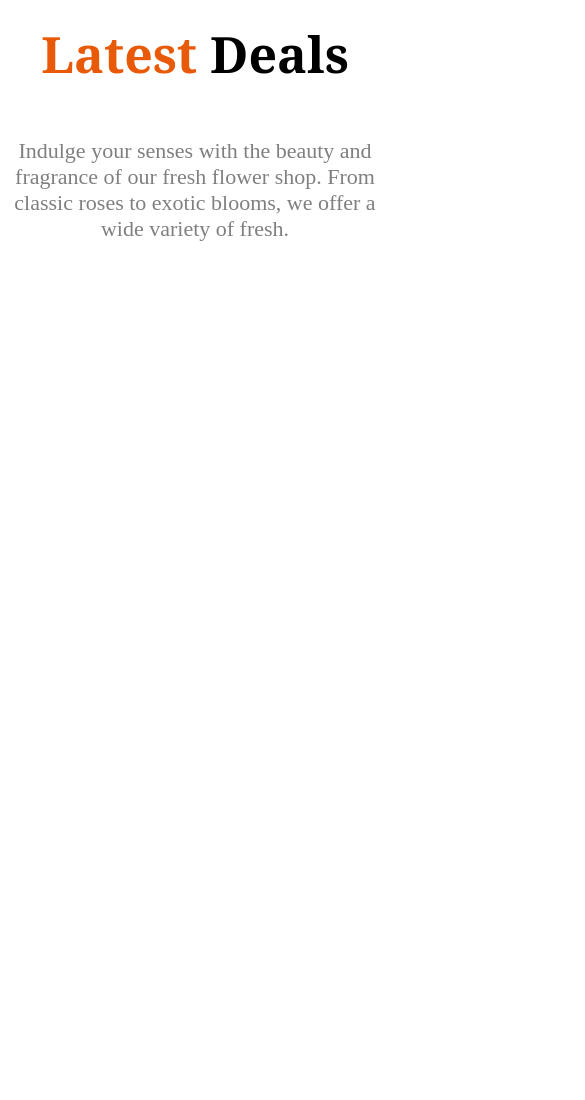
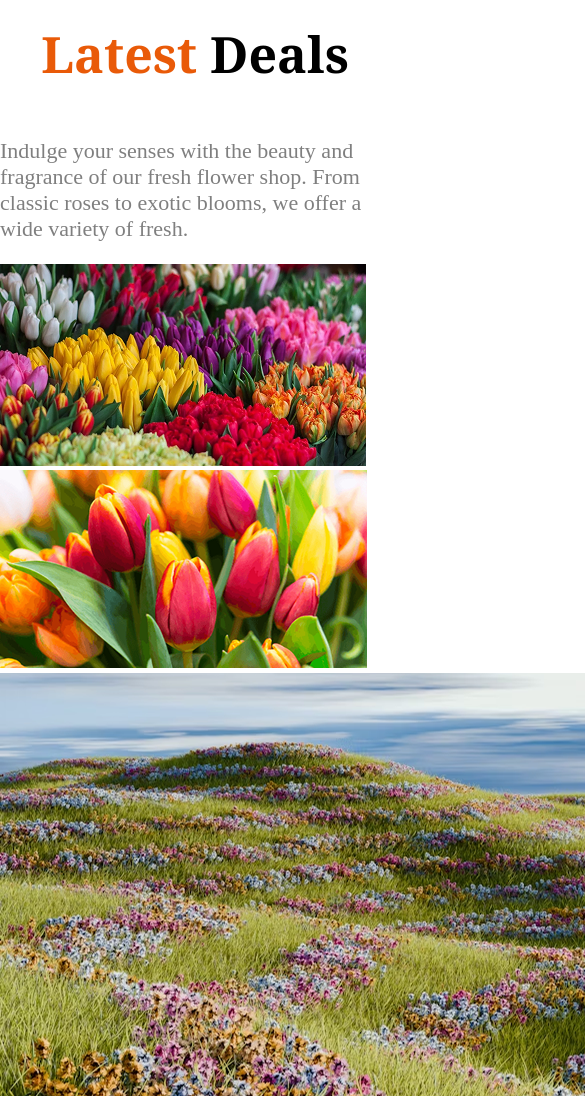
Before and after one commit to niloy-rahman-always/assignment-2, a plain HTML site: page index.html in a window 390 px wide. Shown: the part 4470-5570 px from the top of the page, 585 px wide, since content can reach past the window. Before the commit the page ends 4734 px from the top, so only its background shows below. Drawn offline with Linux system fonts and the light colour scheme.

Commit message:
added discount area in html file

```diff
--- a/index.html
+++ b/index.html
@@ -178,6 +178,18 @@
         offer a wide variety of fresh.
       </p>
     </section>
+
+    <!-- discount area -->
+
+    <section class="discount">
+      <div>
+        <img src="assets/deal-bloom.png" alt="">
+        <img src="assets/deal-ana.png" alt="">
+      </div>
+      <div>
+        <img src="assets/deal-zabo.png" alt="">
+      </div>
+    </section>
   </main>
 </body>
 
--- a/style/style.css
+++ b/style/style.css
@@ -177,15 +177,16 @@ margin-top: 20px;
 .latest-description {
 font-size: 1.375rem;
 color: rgba(0, 0, 0, 0.5);
-text-align: center;
 }
 
 /* mobile responsive */
 
 @media screen and (max-width: 576px) {
   body {
-  max-width: 700px;
-  margin: 0 auto;
+  margin: 0;
+ padding: 0;
+  width: 100%;
+  max-width: 100%;
 }
 
   .navigation ul .pc {
```
